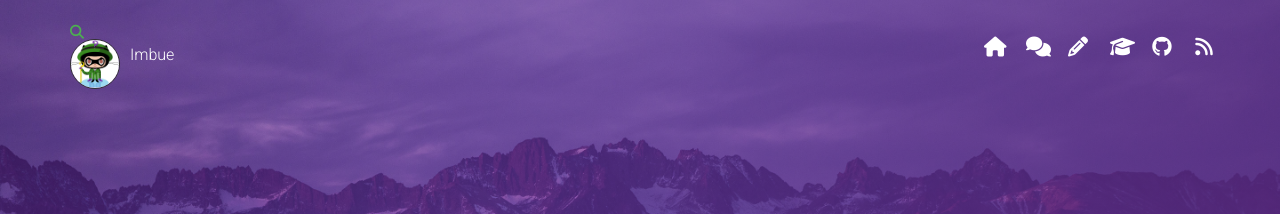
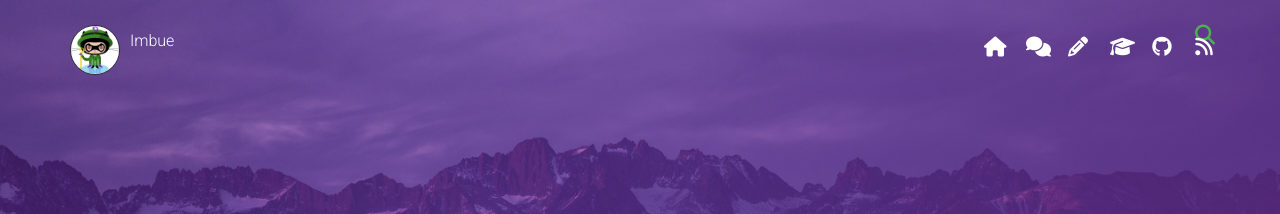
Before and after one commit to tip4programs/imbue, a Jekyll site: the page built from index.html, in a window 1280 px wide. Shown: the top 214 px of the page. Built offline with Jekyll 4.4.1, drawn with Linux system fonts in a browser that asks for light colours; nearby versions of some CDN libraries; the list of posts is cut into pages by our own code.

Commit message:
Update site_search.html

```diff
--- a/_includes/site_search.html
+++ b/_includes/site_search.html
@@ -3,7 +3,7 @@
   <input type="text" placeholder="Type here to search" class="super-search__input" id="js-super-search__input">
   <ul class="super-search__results" id="js-super-search__results"></ul>
  </div>
-<span><a class="text-success" href="javascript:void(0)" onclick="superSearch.toggle()"><i class="fa fa-search"></i></a></span>
+<span class="super-search-btn"><a class="text-success" href="javascript:void(0)" onclick="superSearch.toggle()"><i class="fa fa-search"></i></a></span>
 <!-- <script>
   superSearch({
     searchFile: '//chipprogrammers.github.io/imbue/feed.xml',
```
